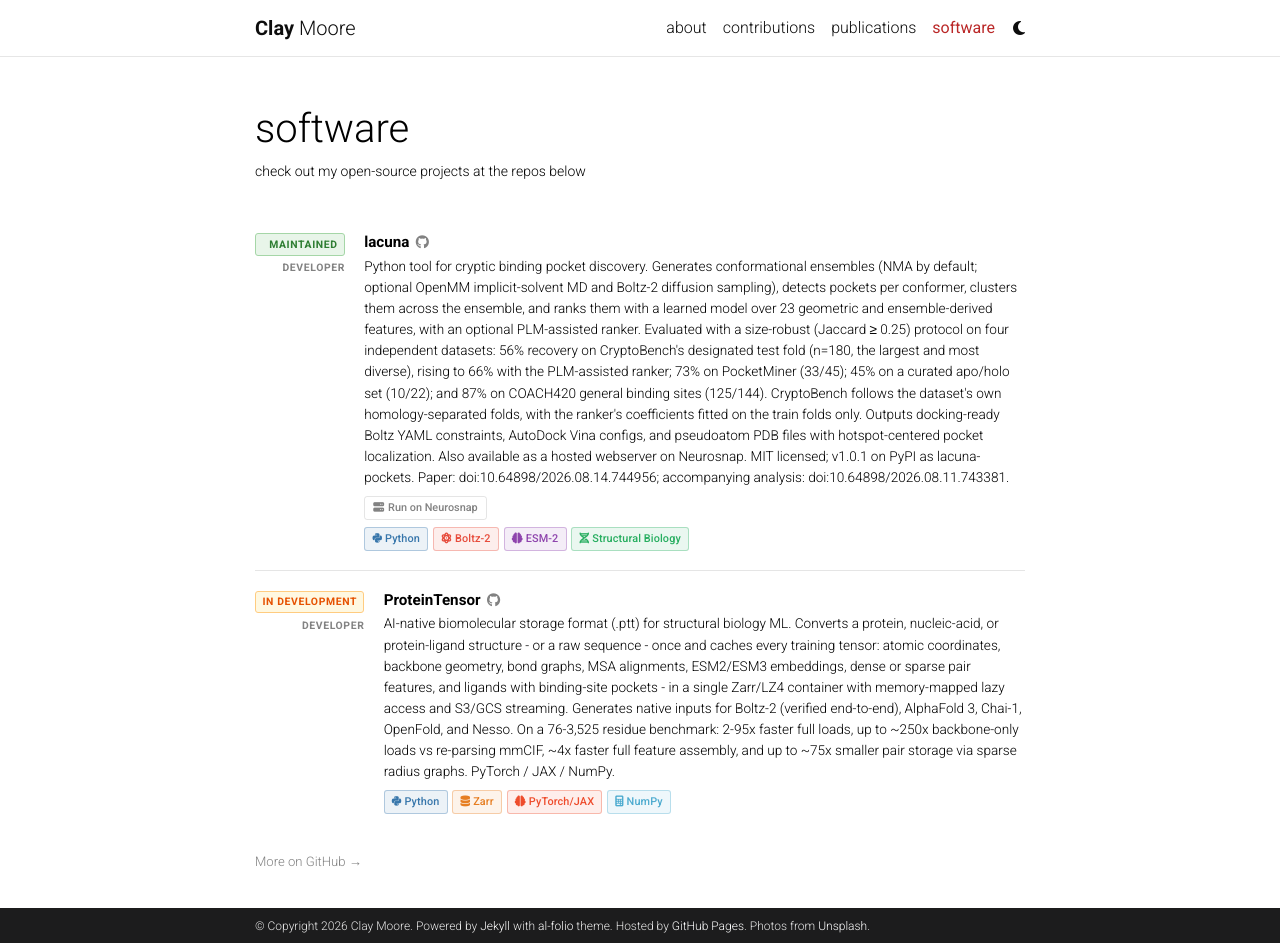
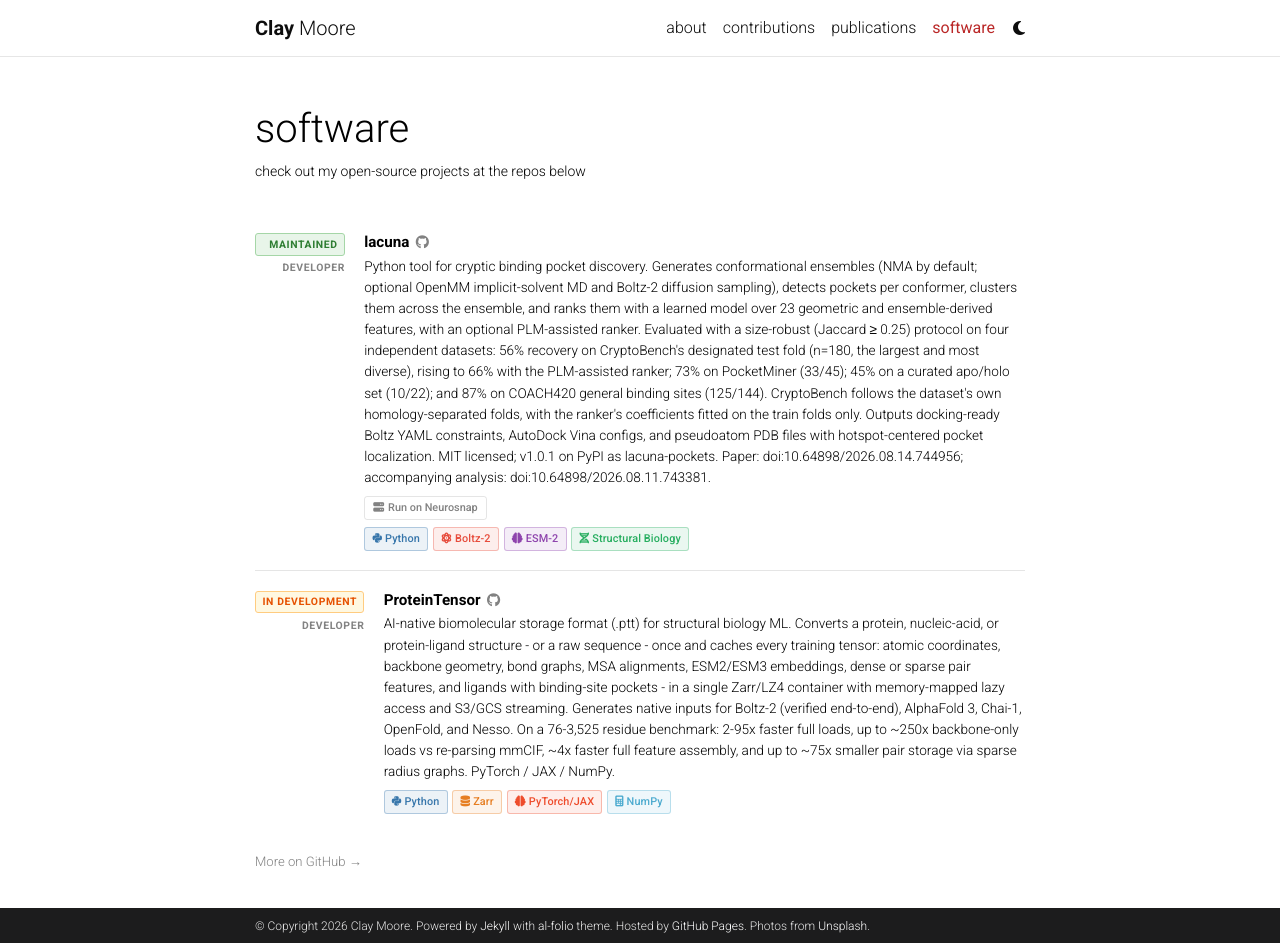
Before and after one commit to mooreneural/mooreneural.github.io, a Jekyll site: the page built from _pages/repositories.md, in a window 1280 px wide and 943 px high. Built offline with Jekyll 4.4.1, drawn with Linux system fonts in a browser that asks for light colours; comment, search, counter and statistics services are not loaded; a style sheet for code colours, icons or effects is not loaded.

Commit message:
Remove Neurosnap sentence from Lacuna description now that button links to it

```diff
--- a/_data/software.yml
+++ b/_data/software.yml
@@ -3,7 +3,7 @@
     name: "lacuna"
     url: "https://github.com/mooreneural/lacuna"
     status: "maintained"
-    description: "Python tool for cryptic binding pocket discovery. Generates conformational ensembles (NMA by default; optional OpenMM implicit-solvent MD and Boltz-2 diffusion sampling), detects pockets per conformer, clusters them across the ensemble, and ranks them with a learned model over 23 geometric and ensemble-derived features, with an optional PLM-assisted ranker. Evaluated with a size-robust (Jaccard ≥ 0.25) protocol on four independent datasets: 56% recovery on CryptoBench's designated test fold (n=180, the largest and most diverse), rising to 66% with the PLM-assisted ranker; 73% on PocketMiner (33/45); 45% on a curated apo/holo set (10/22); and 87% on COACH420 general binding sites (125/144). CryptoBench follows the dataset's own homology-separated folds, with the ranker's coefficients fitted on the train folds only. Outputs docking-ready Boltz YAML constraints, AutoDock Vina configs, and pseudoatom PDB files with hotspot-centered pocket localization. Also available as a hosted webserver on Neurosnap. MIT licensed; v1.0.1 on PyPI as lacuna-pockets. Paper: doi:10.64898/2026.08.14.744956; accompanying analysis: doi:10.64898/2026.08.11.743381."
+    description: "Python tool for cryptic binding pocket discovery. Generates conformational ensembles (NMA by default; optional OpenMM implicit-solvent MD and Boltz-2 diffusion sampling), detects pockets per conformer, clusters them across the ensemble, and ranks them with a learned model over 23 geometric and ensemble-derived features, with an optional PLM-assisted ranker. Evaluated with a size-robust (Jaccard ≥ 0.25) protocol on four independent datasets: 56% recovery on CryptoBench's designated test fold (n=180, the largest and most diverse), rising to 66% with the PLM-assisted ranker; 73% on PocketMiner (33/45); 45% on a curated apo/holo set (10/22); and 87% on COACH420 general binding sites (125/144). CryptoBench follows the dataset's own homology-separated folds, with the ranker's coefficients fitted on the train folds only. Outputs docking-ready Boltz YAML constraints, AutoDock Vina configs, and pseudoatom PDB files with hotspot-centered pocket localization. MIT licensed; v1.0.1 on PyPI as lacuna-pockets. Paper: doi:10.64898/2026.08.14.744956; accompanying analysis: doi:10.64898/2026.08.11.743381."
     role: "Developer"
     links:
       - name: "Run on Neurosnap"
```
